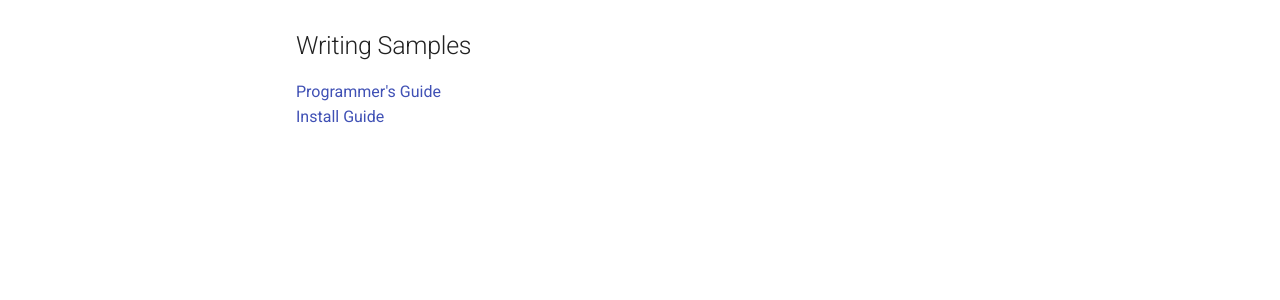
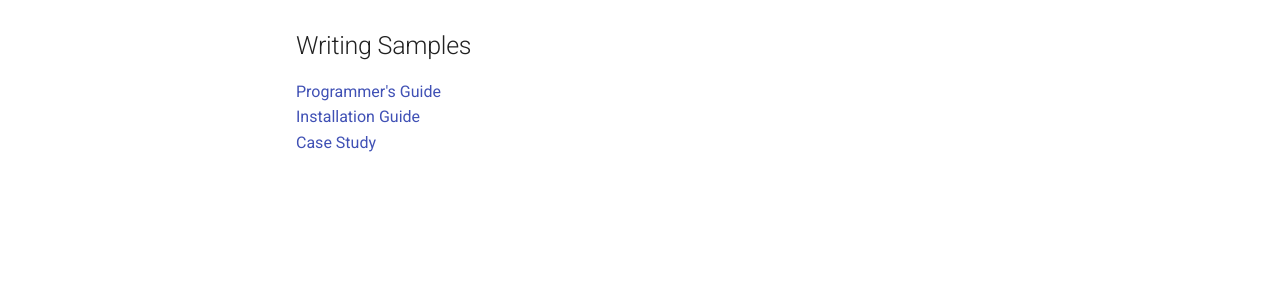
Before and after one commit to pclark22/tech-writing-portfolio, an MkDocs documentation site: the page built from docs/index.md, in a window 1280 px wide. Shown: the part 307-607 px from the top of the page. Built offline with MkDocs 1.6.1 and Material for MkDocs 9.7.7, drawn with Linux system fonts in a browser that asks for light colours.

Commit message:
added case study

```diff
--- a/docs/index.md
+++ b/docs/index.md
@@ -5,6 +5,7 @@ Use the menu above to find out more...
 
 ## Writing Samples
 <a href="samples/DOF_Connectivity_Programmers_Guide_C.pdf" target="_blank">Programmer's Guide</a>
-<a href="samples/install_Guide.pdf" target="_blank">Install Guide</a>
+<a href="samples/install_Guide.pdf" target="_blank">Installation Guide</a>
+<a href="samples/case_study.pdf" target="_blank">Case Study</a>
 
 <!-- For full documentation visit [mkdocs.org](https://www.mkdocs.org). -->
```
Also changed, not shown: 1 other file.
